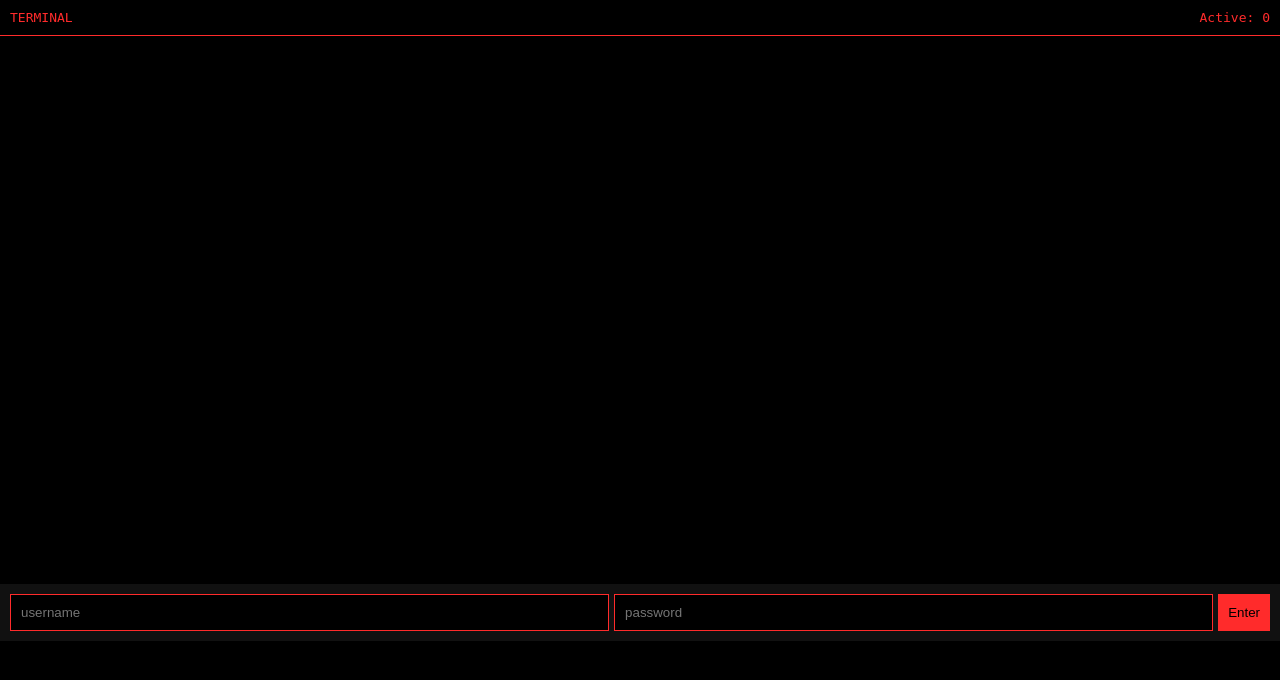
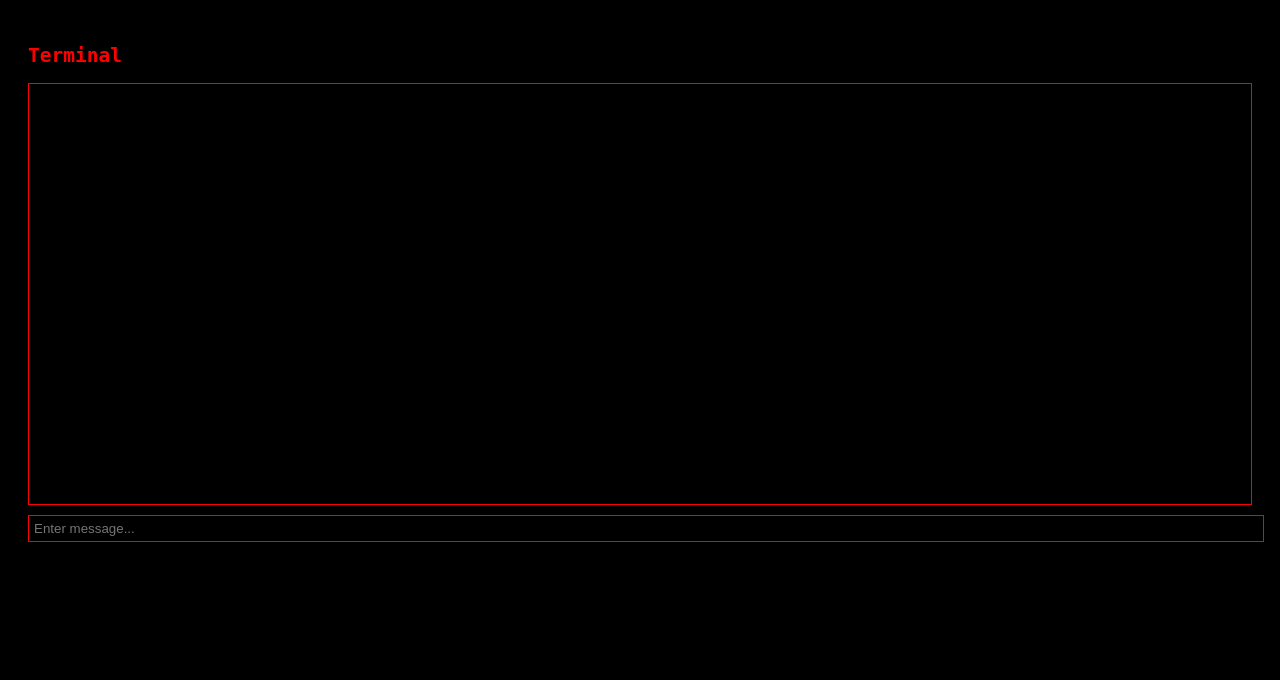
Before and after one commit to Abonymoose/messenger1, a Flask app: page / in a window 1280 px wide. Shown: the top 680 px of the page. Run offline with Flask 3, Linux system fonts and the light colour scheme; some libraries are stand-ins or nearby versions.

Commit message:
Update index.html

```diff
--- a/messenger_terminal/templates/index.html
+++ b/messenger_terminal/templates/index.html
@@ -3,58 +3,51 @@
 <head>
     <title>Terminal</title>
     <style>
-    body { background:#000; color:#ff2b2b; font-family: monospace; margin:0; }
-    #header { padding:10px; border-bottom:1px solid #ff2b2b; }
-    #active { float:right; }
-    #msgs { height:66vh; overflow-y:auto; padding:10px; white-space:pre-wrap;}
-    #form { display:flex; border-top:1px solid #ff2b2b;}
-    input{ background:#111; border:none; color:#ff2b2b; flex:1; padding:10px;}
-    button{ background:#ff2b2b; border:none; color:#000; padding:10px;}
-    #login { display:flex; padding:10px; gap:5px; background:#111; }
-    #login input { flex:1; padding:10px; background:#000; border:1px solid #ff2b2b; color:#ff2b2b; }
+        body {
+            background: black;
+            color: red;
+            font-family: monospace;
+            padding: 20px;
+        }
+        #chat {
+            height: 400px;
+            overflow-y: scroll;
+            border: 1px solid red;
+            padding: 10px;
+            margin-bottom: 10px;
+        }
+        input[type="text"] {
+            width: 100%;
+            background: black;
+            border: 1px solid red;
+            color: red;
+            padding: 5px;
+        }
     </style>
 </head>
 <body>
-  <div id="header">TERMINAL <span id="active">Active: 0</span></div>
-  <div id="msgs"></div>
-  <div id="login">
-    <input id="user" placeholder="username"><input id="pw" placeholder="password">
-    <button id="enter">Enter</button>
-  </div>
-  <form id="form" style="display:none;">
-    <input id="msg" placeholder="Type a command or message...">
-    <button type="submit">Send</button>
-  </form>
+    <h2>Terminal</h2>
+    <div id="chat"></div>
+    <input type="text" id="input" autocomplete="off" placeholder="Enter message..." />
     <script src="https://cdn.socket.io/4.7.2/socket.io.min.js"></script>
     <script>
-    const sock = io();
-    const msgs = document.getElementById("msgs"),
-          form = document.getElementById("form"),
-          login = document.getElementById("login"),
-          enter = document.getElementById("enter"),
-          user = document.getElementById("user"),
-          pw = document.getElementById("pw"),
-          msgIn = document.getElementById("msg"),
-          active = document.getElementById("active");
+        const socket = io();
+        const input = document.getElementById("input");
+        const chat = document.getElementById("chat");
 
-    function updateActive(n){ active.textContent="Active: "+n; }
+        input.addEventListener("keydown", e => {
+            if (e.key === "Enter" && input.value.trim() !== "") {
+                socket.emit("chat", { msg: input.value });
+                input.value = "";
+            }
+        });
 
-    enter.onclick = ()=> {
-      if (!user.value) return;
-      sock.emit("set_username", {username:user.value, password:pw.value});
-      login.style.display="none"; form.style.display="flex";
-    };
-    form.onsubmit = e => {
-      e.preventDefault();
-      if (!msgIn.value) return;
-      sock.emit("chat", {msg: msgIn.value});
-      msgIn.value="";
-    };
-    sock.on("message", d=>{
-      msgs.innerHTML += d.msg + "\n";
-      msgs.scrollTop = msgs.scrollHeight;
+        socket.on("message", data => {
+            const div = document.createElement("div");
+            div.textContent = data.msg;
+            chat.appendChild(div);
+            chat.scrollTop = chat.scrollHeight;
         });
-    sock.on("active_count", d=> updateActive(d.n));
     </script>
 </body>
 </html>
```
Lines whose indentation alone changed are shown as unchanged.
